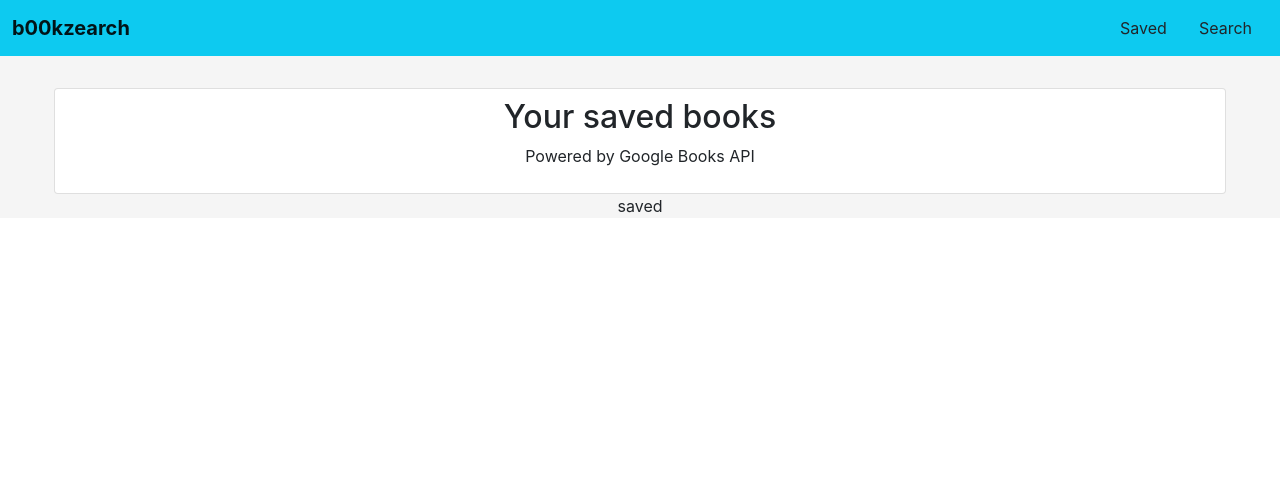
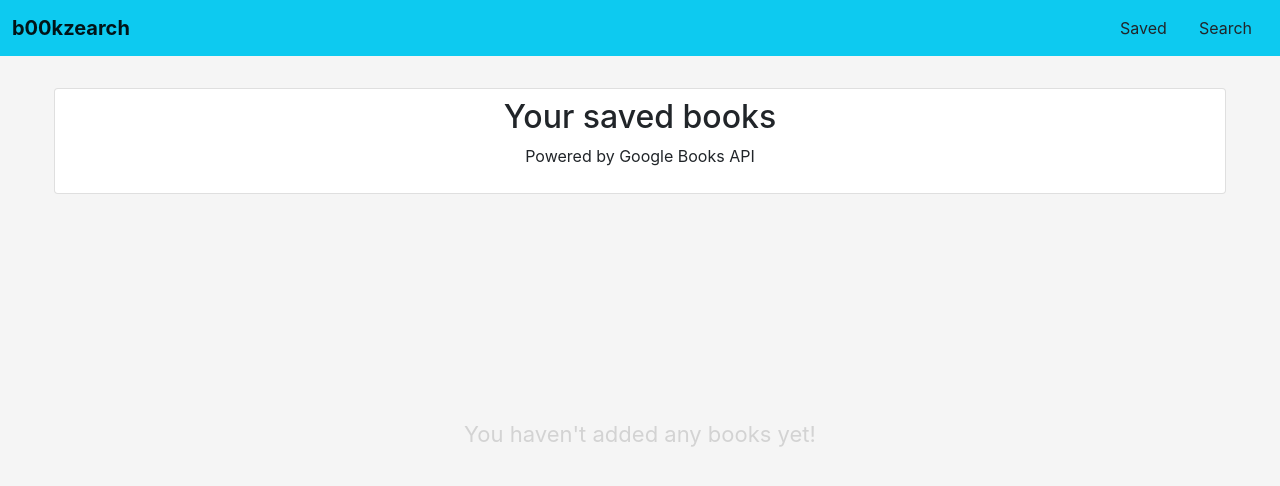
Before and after one commit to SprengerV/b00kzearch, a React (Create React App) app in the folder client/: page /saved in a window 1280 px wide. Shown: the top 486 px of the page. Built offline with nearby package versions, Linux system fonts and the light colour scheme.

Commit message:
debug, styling change

```diff
--- a/client/src/App.css
+++ b/client/src/App.css
@@ -1,4 +1,5 @@
 .App {
   text-align: center;
   background-color: whitesmoke;
+  min-height: 98.2vh;
 }
--- a/client/src/components/noBooks/index.js
+++ b/client/src/components/noBooks/index.js
@@ -7,7 +7,7 @@ const NoBooks = (props) => {
   return (
     <Row>
       <Col xs="8" id="noBooks" className="ms-auto me-auto d-flex justify-content-center align-items-center">
-        { (props.location.pathname === '/search' || '/') && <span>Search for a book and the result will display here.</span> }
+        { (props.location.pathname === '/search' || props.location.pathname === '/') && <span>Search for a book and the result will display here.</span> }
         { props.location.pathname === '/saved' && <span>You haven't added any books yet!</span> }
       </Col>
     </Row>
--- a/client/src/views/saved.js
+++ b/client/src/views/saved.js
@@ -1,9 +1,12 @@
-import React from 'react';
+import React, { useState } from 'react';
+import NoBooks from '../components/noBooks';
 
 const Saved = () => {
-  return (
-    <div>saved</div>
-  );
+  const [books, setBooks] = useState([]);
+
+  return (<>
+    { !books.length && <NoBooks/> }
+  </>);
 };
 
 export default Saved
```
